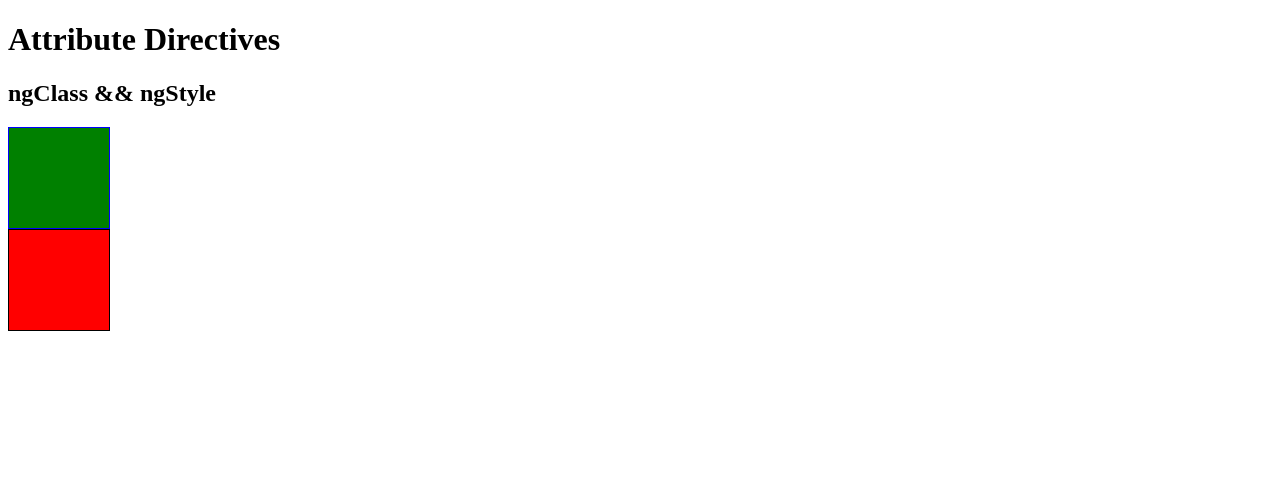
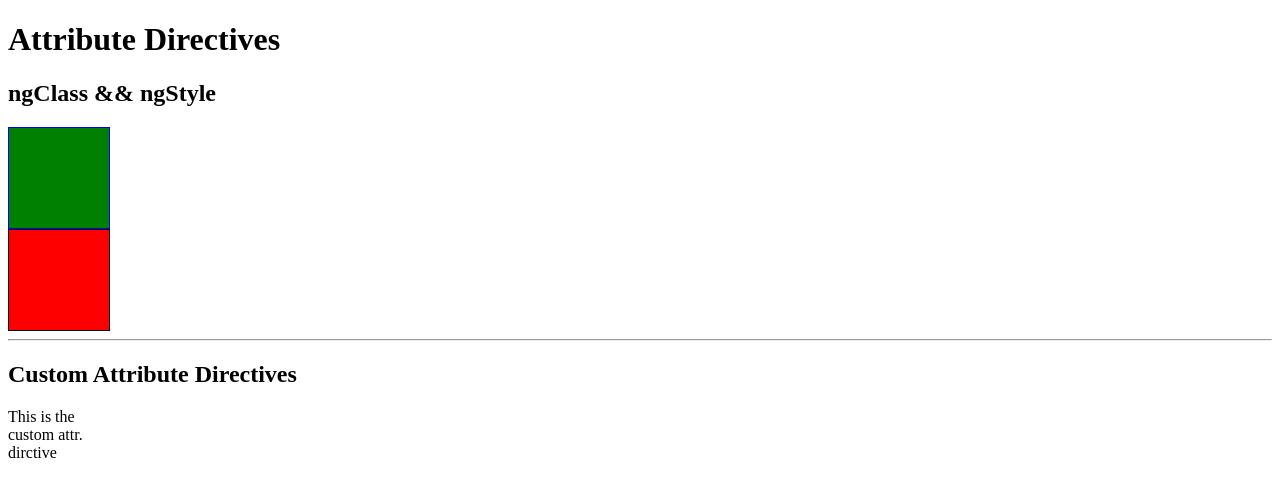
Before and after one commit to a-soliman/Angular-2-directives-, an Angular app: page / in a window 1280 px wide. Shown: the top 496 px of the page. Built offline with nearby package versions, Linux system fonts and the light colour scheme.

Commit message:
practicing Custom Attribute directives

```diff
--- a/src/app/app.component.html
+++ b/src/app/app.component.html
@@ -2,3 +2,6 @@
 <h2>ngClass && ngStyle</h2>
 <div [ngClass]="{border: true, background: true}"></div>
 <div [ngStyle]="{'background-color' : 'red', 'border': '1px solid black' }"></div>
+<hr>
+<h2>Custom Attribute Directives</h2>
+<div id="[highlight]">This is the custom attr. dirctive</div>
--- a/src/app/app.module.ts
+++ b/src/app/app.module.ts
@@ -4,10 +4,12 @@ import { FormsModule } from '@angular/forms';
 import { HttpModule } from '@angular/http';
 
 import { AppComponent } from './app.component';
+import { HighlightDirective } from './highlight.directive';
 
 @NgModule({
   declarations: [
-    AppComponent
+    AppComponent,
+    HighlightDirective
   ],
   imports: [
     BrowserModule,
--- /dev/null
+++ b/src/app/highlight.directive.ts
@@ -0,0 +1,13 @@
+import { Directive, ElementRef, Renderer } from '@angular/core';
+
+@Directive({
+  selector: '[highlight]'
+})
+export class HighlightDirective {
+
+  constructor(private elementRef: ElementRef, private renderer: Renderer) {
+  	// this.elementRef.nativeElement.style.backgroundColor = 'green';
+  	this.renderer.setElementStyle(this.elementRef.nativeElement, 'background-color', 'green')
+  }
+
+}
```
